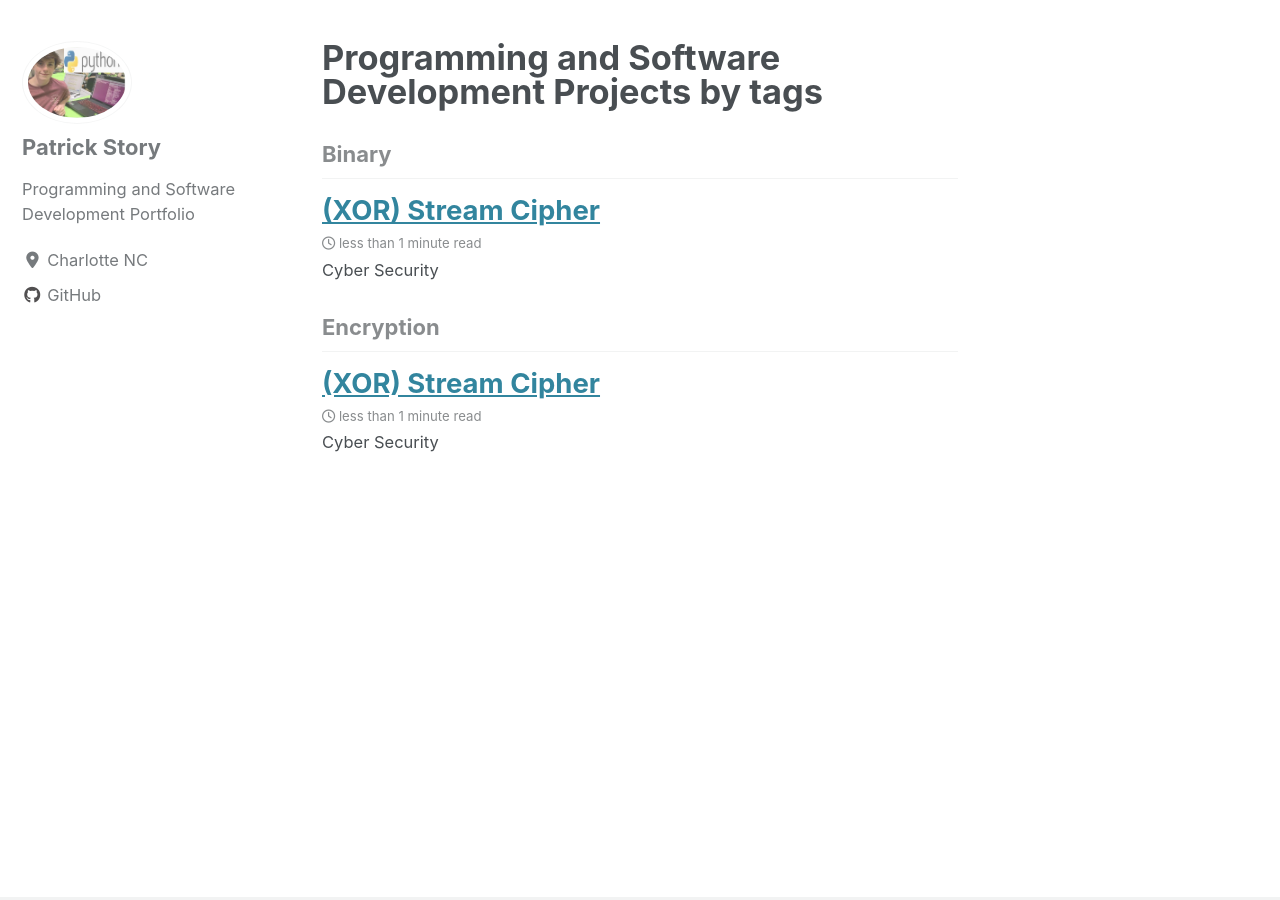
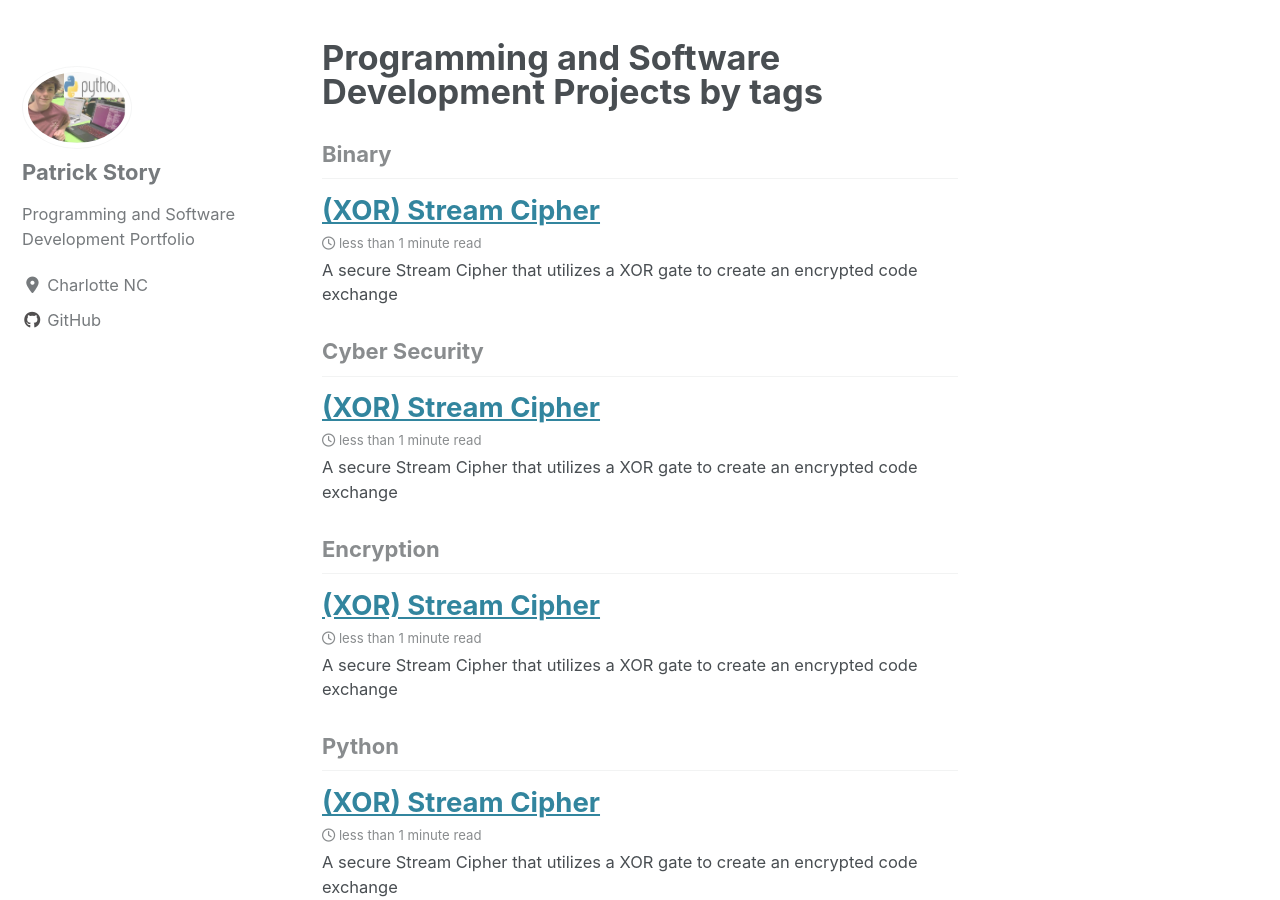
Before and after one commit to Patchyst/Patchyst.github.io, a Jekyll site: the page built from _pages/machinelearning.md, in a window 1280 px wide and 900 px high, scrolled down 1074 px. Built offline with Jekyll 4.4.1, drawn with Linux system fonts in a browser that asks for light colours; cached includes are drawn as plain includes; nearby versions of some CDN libraries.

Commit message:
Updating XOR streacm cipher project

```diff
--- a/_posts/2019-08-10-steamcipher.md
+++ b/_posts/2019-08-10-steamcipher.md
@@ -1,9 +1,9 @@
 ---
 title: "(XOR) Stream Cipher"
 date: 2019-08-10
-tags: [Encryption, Binary]
+tags: [Encryption, Binary, Cyber Security, Python]
 header:
-  image: "images/BinaryBanner.jpg"
-excerpt: "Cyber Security"
+  image: "images/binarybannerone.jpg"
+excerpt: "A secure Stream Cipher that utilizes a XOR gate to create an encrypted code exchange"
 ---
 # Encryption Project: XOR Stream Cipher
```
Also changed, not shown: images/binarybannerone.jpg (added).
